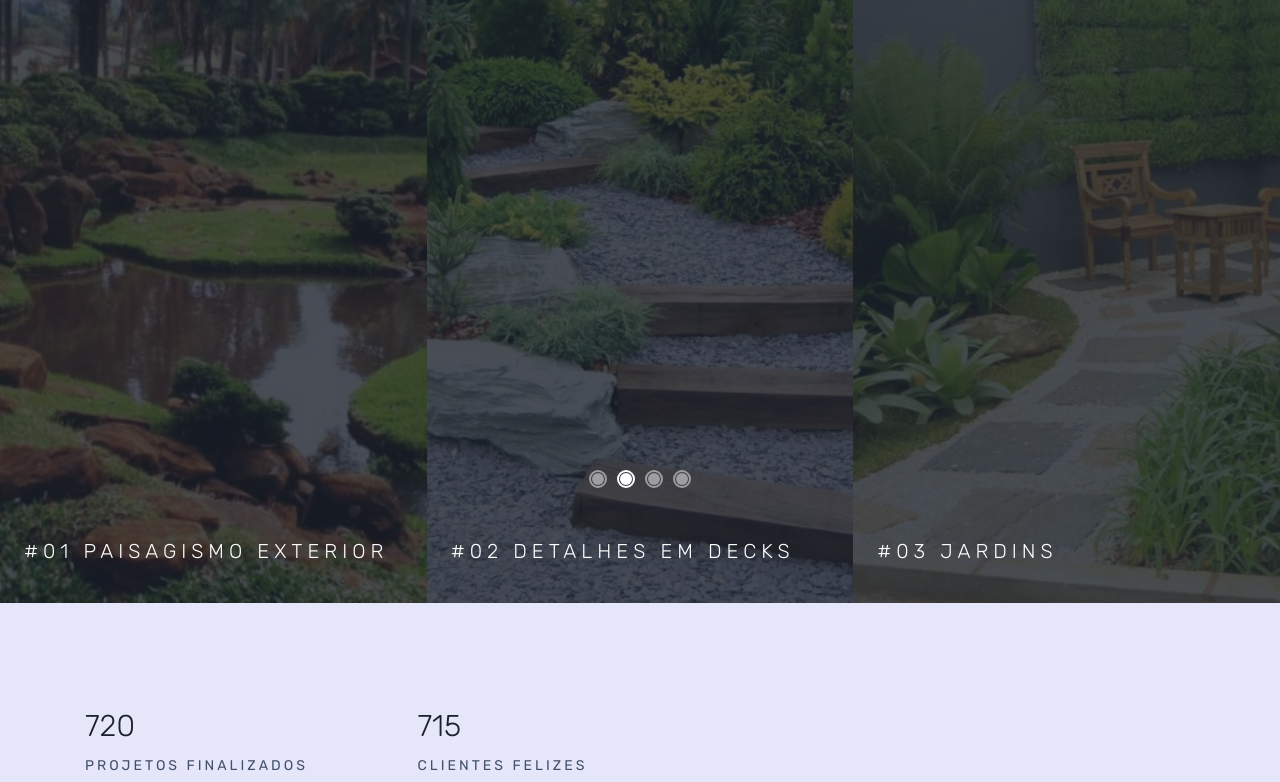
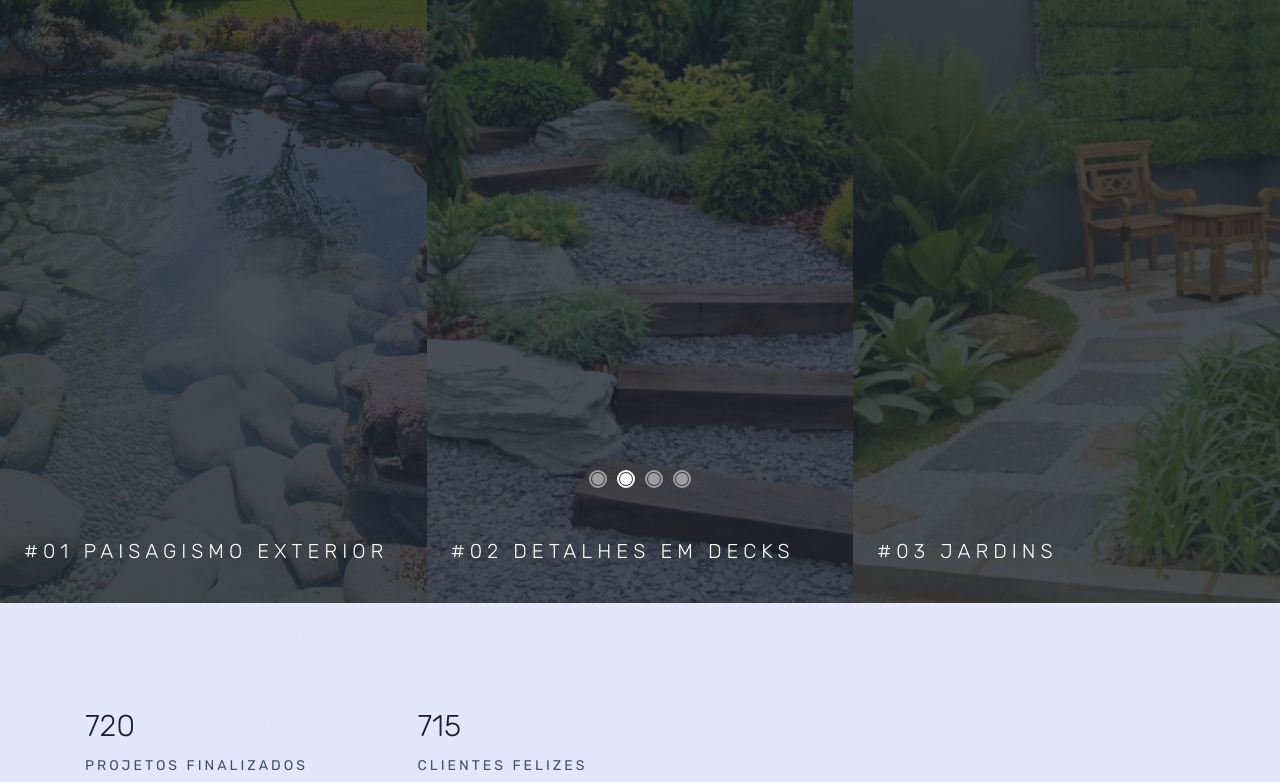
Before and after one commit to MaluMayara/R.R.Monteiro, a plain HTML site: page index.html in a window 1280 px wide. Shown: the part 97-879 px from the top of the page. Drawn offline with Linux system fonts and the light colour scheme; some packages are replaced by stand-ins of ours; no server answers; files whose address does not match are found by name.

Commit message:
Update index.html

```diff
--- a/index.html
+++ b/index.html
@@ -65,7 +65,7 @@
       </header>
 
       <section class="home-slider owl-carousel">
-        <a href="portfolio.html" class="slider-item" style="background-image: url(images/C1.jpeg);">
+        <a href="portfolio.html" class="slider-item" style="background-image: url(images/paisagismo1.jpg);">
           <div class="overlay"></div>
           <div class="container">
             <div class="row slider-text align-items-end justify-content-center">
```
